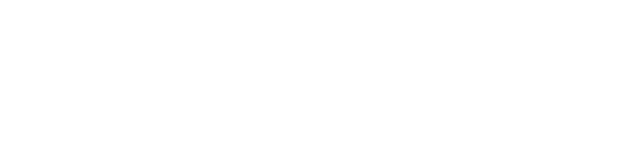
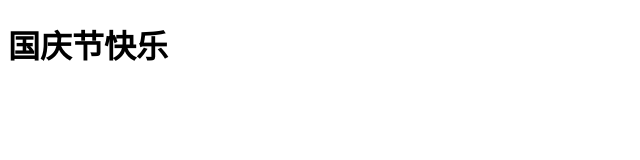
Before and after one commit to vavafish/project_1, a plain HTML site: page index.html in a window 1280 px wide. Shown: the whole page, without its empty margins (0-640 px from the left). Drawn offline with Linux system fonts and the light colour scheme.

Commit message:
第一次更改

```diff
--- a/index.html
+++ b/index.html
@@ -6,5 +6,7 @@
     <meta http-equiv="X-UA-Compatible" content="ie=edge" />
     <title>Document</title>
   </head>
-  <body></body>
+  <body>
+    <h1>国庆节快乐</h1>
+  </body>
 </html>
```
